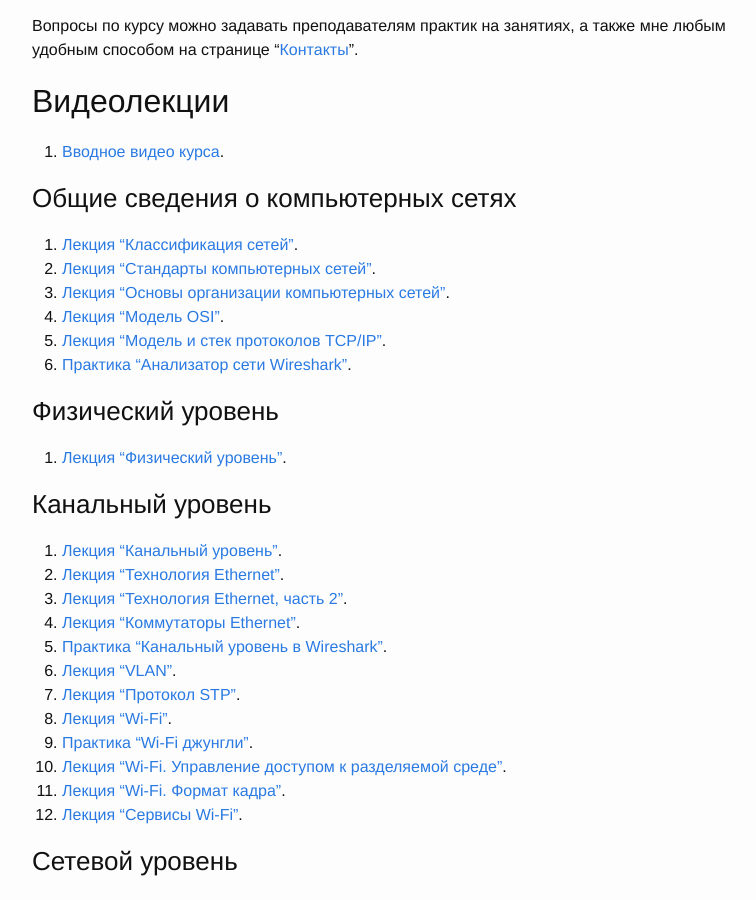
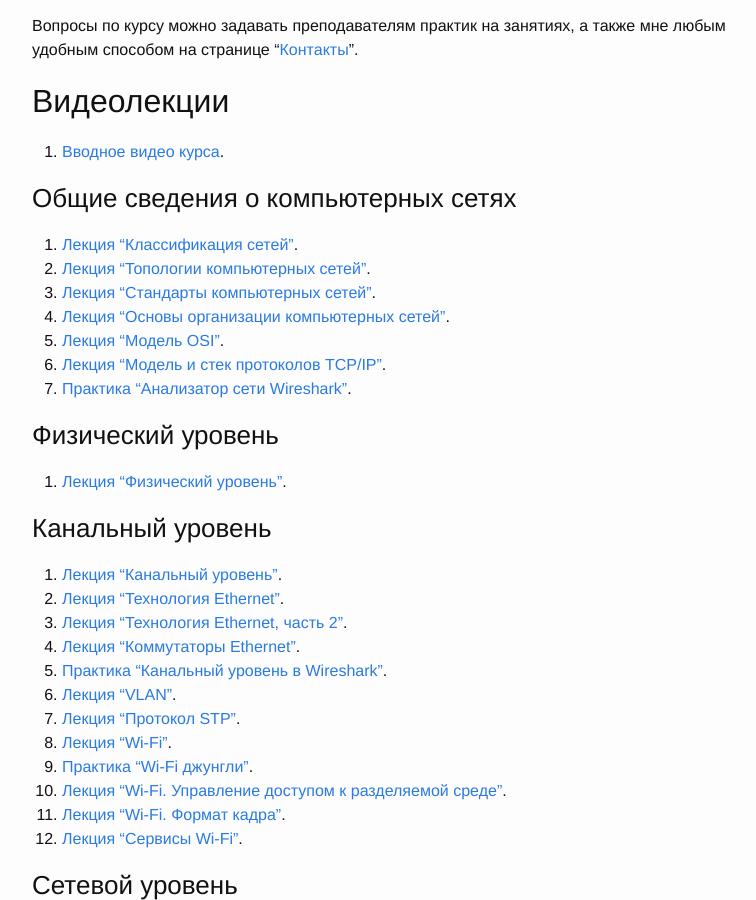
Before and after one commit to sozykin/asozykin.ru, a Jekyll site: the page built from _pages/networks.md, in a window 1280 px wide and 900 px high, scrolled down 594 px. Shown: the whole window, without its empty margins (238-994 px from the left). Built offline with Jekyll 4.4.1, drawn with Linux system fonts in a browser that asks for light colours; comment, search, counter and statistics services are not loaded.

Commit message:
Added links to new video about network topologies

```diff
--- a/_pages/networks.md
+++ b/_pages/networks.md
@@ -21,6 +21,7 @@ permalink: /courses/networks
 ### Общие сведения о компьютерных сетях
 
 1. [Лекция "Классификация сетей"](https://youtu.be/Y4LK1OZ54h0).
+2. [Лекция "Топологии компьютерных сетей"](https://youtu.be/z8VmkYahV8M).
 2. [Лекция "Стандарты компьютерных сетей"](https://youtu.be/1dWCwQpqydU).
 3. [Лекция "Основы организации компьютерных сетей"](https://youtu.be/EPvxn9KvBvs).
 4. [Лекция "Модель OSI"](https://youtu.be/Tt8BTkxz_Vc).
```
Also changed, not shown: _pages/networks_online.md (+1 -0 lines).
